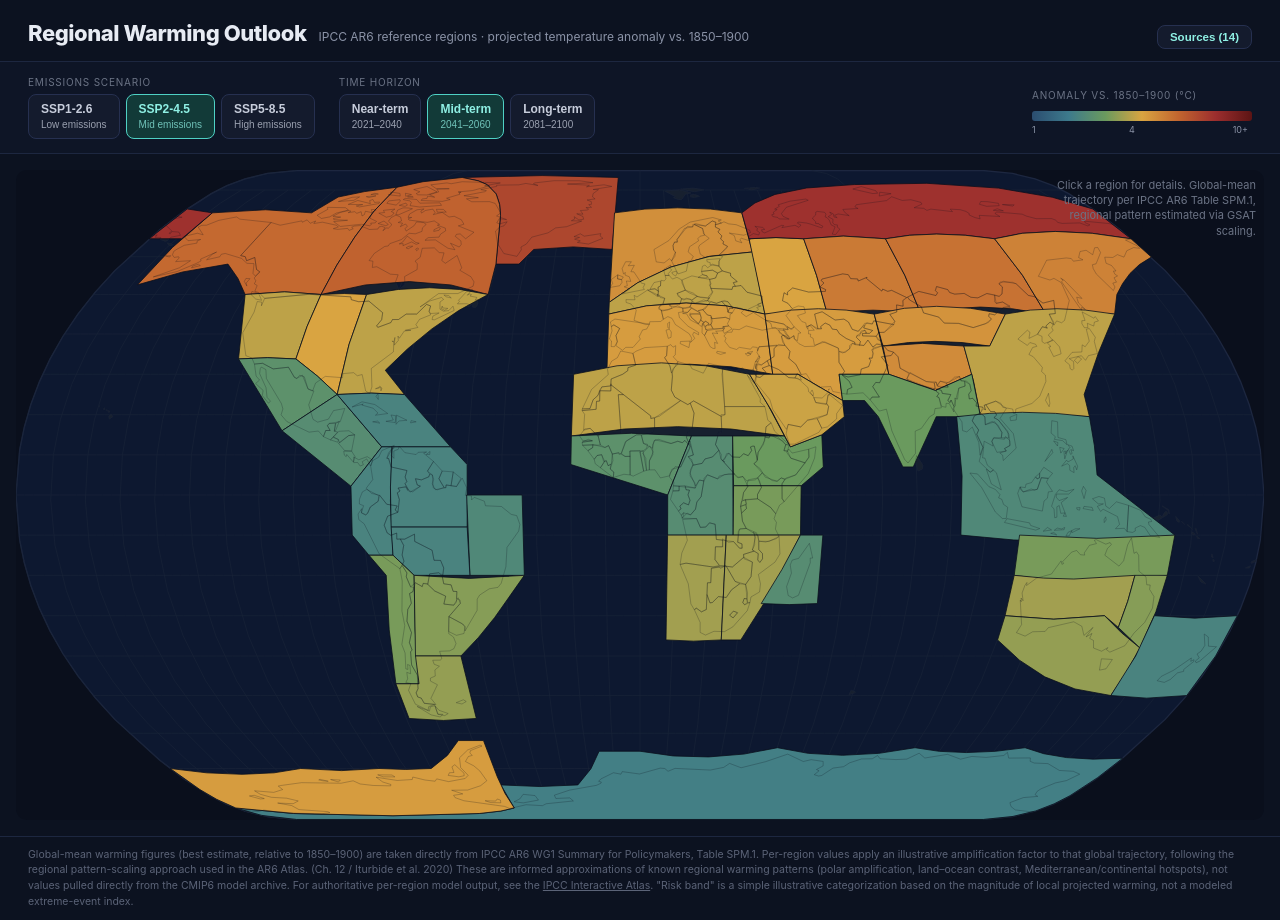
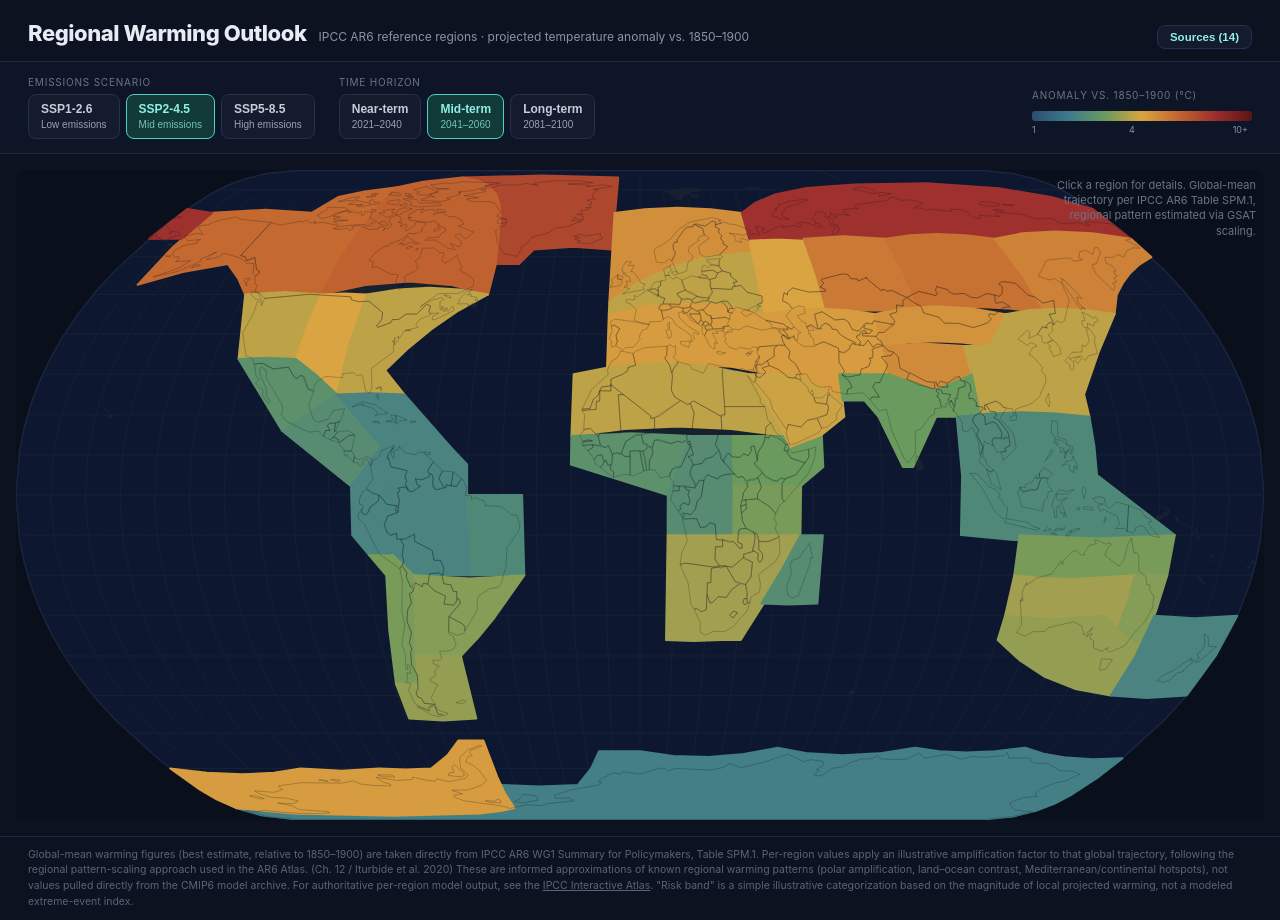
Before and after one commit to ardabarinhatipoglu/climate_site, a React (Vite) app: page / in a window 1280 px wide. Built offline with nearby package versions, Linux system fonts and the light colour scheme.

Commit message:
Update ClimateMap.jsx

```diff
--- a/src/ClimateMap.jsx
+++ b/src/ClimateMap.jsx
@@ -368,19 +368,19 @@ export default function ClimateMap() {
             ))}
 
             {/* IPCC region data layer */}
+                        {/* IPCC region data layer — fill + self-colored stroke to kill seams */}
             {REGIONS.features.map((f) => {
               const p = f.properties;
               const val = p.proj[scenario][period];
-              const isSel = selected === p.acronym;
-              const isHov = hovered === p.acronym;
               return (
                 <path
                   key={p.acronym}
                   d={path(f)}
                   fill={colorForAnomaly(val)}
-                  stroke={isSel ? "#e7ebf3" : isHov ? "#c7cddb" : "#0a0f1c"}
-                  strokeWidth={isSel ? 1.6 : isHov ? 1.2 : 0.6}
-                  style={{ cursor: "pointer", transition: "stroke 0.1s" }}
+                  stroke={colorForAnomaly(val)}
+                  strokeWidth={1.5}
+                  strokeLinejoin="round"
+                  style={{ cursor: "pointer" }}
                   onClick={() =>
                     setSelected(p.acronym === selected ? null : p.acronym)
                   }
@@ -402,6 +402,26 @@ export default function ClimateMap() {
                 pointerEvents="none"
               />
             ))}
+
+            {/* Highlight layer — hover / selection borders on top of everything */}
+            {REGIONS.features.map((f) => {
+              const p = f.properties;
+              const isSel = selected === p.acronym;
+              const isHov = hovered === p.acronym;
+              if (!isSel && !isHov) return null;
+              return (
+                <path
+                  key={`hl-${p.acronym}`}
+                  d={path(f)}
+                  fill="none"
+                  stroke={isSel ? "#e7ebf3" : "#c7cddb"}
+                  strokeWidth={isSel ? 2.5 : 1.8}
+                  strokeLinejoin="round"
+                  pointerEvents="none"
+                  style={{ transition: "stroke 0.1s" }}
+                />
+              );
+            })}
           </svg>
 
           {hoveredFeature && !selected && (
```
